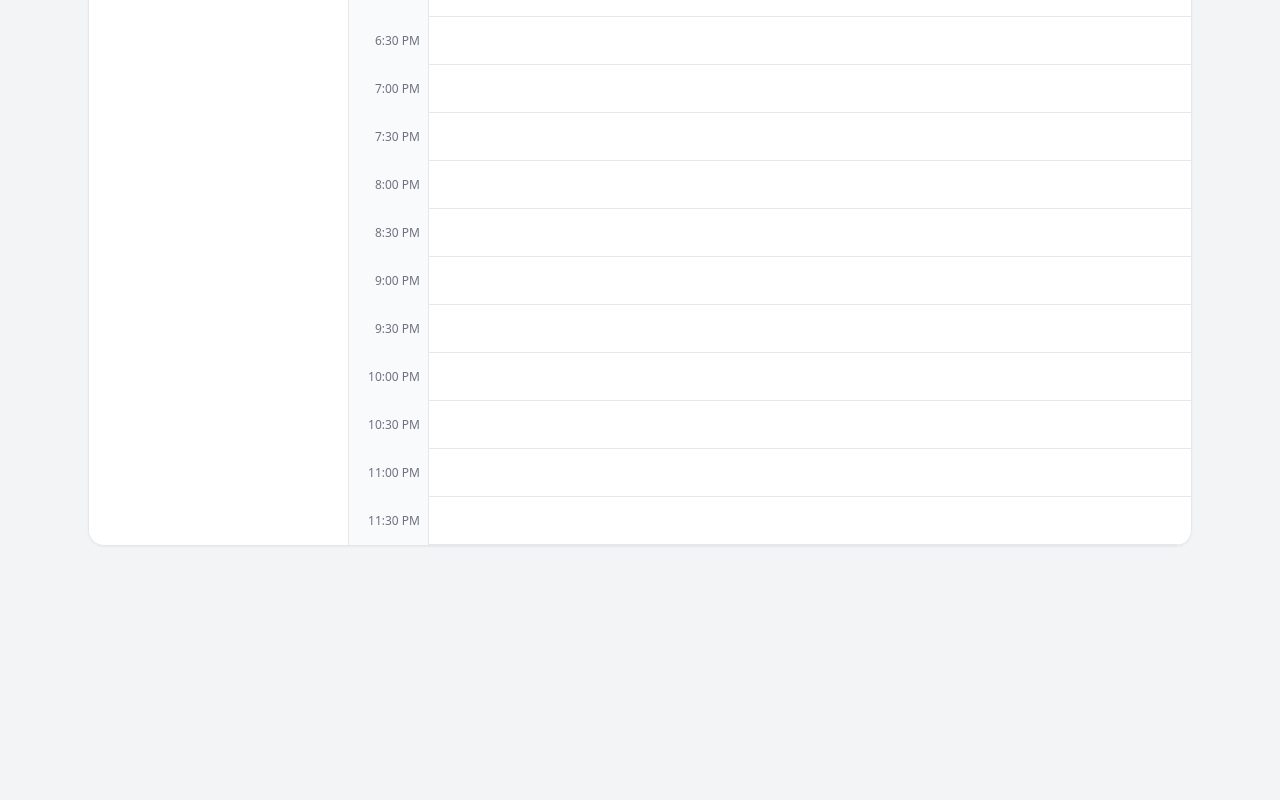
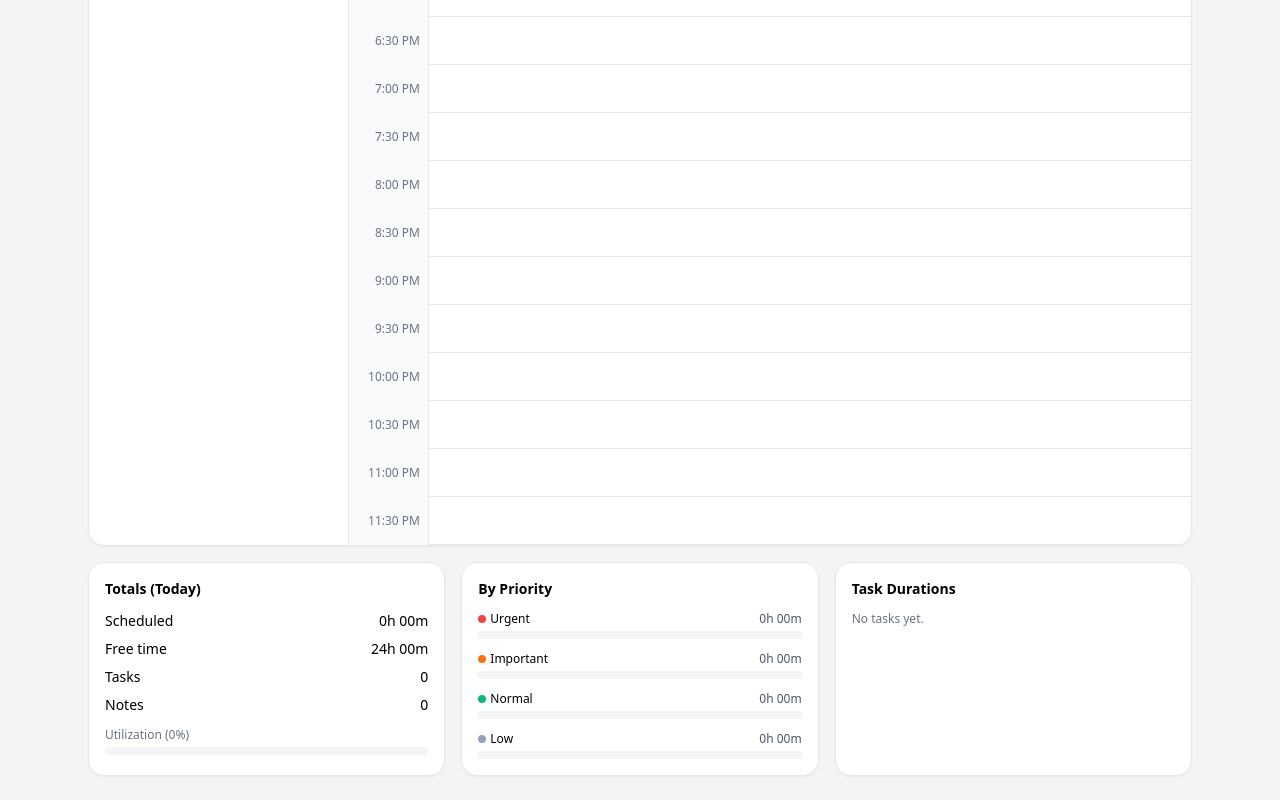
Before and after one commit to shsanzid/daily-planner, a React (Vite) app: page / in a window 1280 px wide. Shown: the part 1886-2686 px from the top of the page. Before the commit the page ends 2456 px from the top, so only its background shows below. Built offline with nearby package versions, Linux system fonts and the light colour scheme.

Commit message:
Update DailyPlanner.jsx

```diff
--- a/src/DailyPlanner.jsx
+++ b/src/DailyPlanner.jsx
@@ -1,15 +1,17 @@
 import React, { useEffect, useMemo, useState } from "react";
 
 /*
-  Daily Planner – 30-minute slots + priorities + sidebar list
+  Daily Planner – 30-minute slots + priorities + sidebar list + stats
   - 12h AM/PM display
   - Dhaka live clock
   - Sidebar shows today’s tasks (click to jump)
+  - Bottom statistics (total scheduled, free time, by priority, task durations)
   - LocalStorage per-day persistence
 */
 
 // ---------- Constants & helpers ----------
 const DEFAULT_TZ = "Asia/Dhaka";
+const DAY_MIN = 24 * 60;
 
 function makeId() {
   return Math.random().toString(36).slice(2, 10);
@@ -23,7 +25,7 @@ const PRIORITY_META = {
     dot: "bg-red-500",
   },
   high: {
-    label: "Important", // label shows as 'Important'
+    label: "Important", // shown as Important
     badge: "bg-orange-100 text-orange-700 border-orange-200",
     dot: "bg-orange-500",
   },
@@ -52,6 +54,12 @@ function dateKey(d) {
 function toMinutes(t) {
   const [h, m] = t.split(":").map(Number);
   return h * 60 + m;
+}
+
+function minutesToHHMM(min) {
+  const h = Math.floor(min / 60);
+  const m = min % 60;
+  return `${h}h ${String(m).padStart(2, "0")}m`;
 }
 
 function clampTimeToSlots(t) {
@@ -155,6 +163,52 @@ export default function DailyPlanner() {
       }),
     [data.tasks]
   );
+
+  // ---- Statistics (de-overlapped minutes using 30-min slots) ----
+  const stats = useMemo(() => {
+    // set of slot indexes (0..47) that are covered by any task -> 30min each
+    const covered = new Set();
+    data.tasks.forEach((task) => {
+      const s = toMinutes(task.start);
+      const e = toMinutes(task.end);
+      for (let m = s; m < e; m += 30) {
+        const idx = Math.floor(m / 30);
+        if (idx >= 0 && idx < 48) covered.add(idx);
+      }
+    });
+    const scheduledMin = covered.size * 30;
+    const freeMin = Math.max(0, DAY_MIN - scheduledMin);
+
+    // per-priority coverage (also de-overlapped within that priority)
+    const byPriority = {};
+    PRIORITIES.forEach((p) => {
+      const set = new Set();
+      data.tasks
+        .filter((t) => t.priority === p)
+        .forEach((task) => {
+          const s = toMinutes(task.start);
+          const e = toMinutes(task.end);
+          for (let m = s; m < e; m += 30) {
+            const idx = Math.floor(m / 30);
+            if (idx >= 0 && idx < 48) set.add(idx);
+          }
+        });
+      byPriority[p] = set.size * 30;
+    });
+
+    // per-task duration (simple end - start)
+    const perTask = data.tasks.map((t) => ({
+      id: t.id,
+      title: t.title,
+      priority: t.priority,
+      color: t.color,
+      start: t.start,
+      end: t.end,
+      minutes: Math.max(0, toMinutes(t.end) - toMinutes(t.start)),
+    }));
+
+    return { scheduledMin, freeMin, byPriority, perTask };
+  }, [data.tasks]);
 
   // Actions
   function addNote({ time, title, priority }) {
@@ -476,6 +530,114 @@ export default function DailyPlanner() {
         </div>
       </div>
 
+      {/* ---------- Statistics (bottom) ---------- */}
+      <div className="mt-4 grid gap-4 md:grid-cols-3">
+        {/* Totals card */}
+        <div className="rounded-2xl border bg-white p-4 shadow-sm">
+          <h4 className="text-sm font-semibold mb-3">Totals (Today)</h4>
+          <div className="space-y-2 text-sm">
+            <div className="flex justify-between">
+              <span>Scheduled</span>
+              <span className="font-medium">{minutesToHHMM(stats.scheduledMin)}</span>
+            </div>
+            <div className="flex justify-between">
+              <span>Free time</span>
+              <span className="font-medium">{minutesToHHMM(stats.freeMin)}</span>
+            </div>
+            <div className="flex justify-between">
+              <span>Tasks</span>
+              <span className="font-medium">{data.tasks.length}</span>
+            </div>
+            <div className="flex justify-between">
+              <span>Notes</span>
+              <span className="font-medium">{data.notes.length}</span>
+            </div>
+          </div>
+          {/* Overall utilization bar */}
+          <div className="mt-3">
+            <div className="mb-1 text-xs text-gray-500">
+              Utilization ({Math.round((stats.scheduledMin / DAY_MIN) * 100)}%)
+            </div>
+            <div className="h-2 w-full rounded-full bg-gray-100 overflow-hidden">
+              <div
+                className="h-full bg-indigo-500"
+                style={{ width: `${(stats.scheduledMin / DAY_MIN) * 100}%` }}
+              />
+            </div>
+          </div>
+        </div>
+
+        {/* By priority card */}
+        <div className="rounded-2xl border bg-white p-4 shadow-sm">
+          <h4 className="text-sm font-semibold mb-3">By Priority</h4>
+          <div className="space-y-3">
+            {PRIORITIES.map((p) => {
+              const mins = stats.byPriority[p] || 0;
+              const pct = mins ? Math.min(100, Math.round((mins / DAY_MIN) * 100)) : 0;
+              return (
+                <div key={p}>
+                  <div className="flex justify-between text-xs mb-1">
+                    <span className="inline-flex items-center gap-1">
+                      <span className={`h-2 w-2 rounded-full ${PRIORITY_META[p].dot}`} />
+                      {PRIORITY_META[p].label}
+                    </span>
+                    <span className="text-gray-600">{minutesToHHMM(mins)}</span>
+                  </div>
+                  <div className="h-2 w-full rounded-full bg-gray-100 overflow-hidden">
+                    <div
+                      className="h-full"
+                      style={{
+                        width: `${pct}%`,
+                        background:
+                          p === "urgent"
+                            ? "#ef4444"
+                            : p === "high"
+                            ? "#f59e0b"
+                            : p === "normal"
+                            ? "#10b981"
+                            : "#94a3b8",
+                      }}
+                    />
+                  </div>
+                </div>
+              );
+            })}
+          </div>
+        </div>
+
+        {/* Task durations card */}
+        <div className="rounded-2xl border bg-white p-4 shadow-sm">
+          <h4 className="text-sm font-semibold mb-3">Task Durations</h4>
+          {stats.perTask.length === 0 ? (
+            <p className="text-xs text-gray-500">No tasks yet.</p>
+          ) : (
+            <ul className="space-y-2">
+              {stats.perTask
+                .sort((a, b) => toMinutes(a.start) - toMinutes(b.start))
+                .map((t) => (
+                  <li key={t.id} className="flex items-center justify-between gap-2">
+                    <button
+                      className="text-left hover:underline text-sm"
+                      onClick={() => scrollToSlot(t.start)}
+                      title={`${to12hLabel(t.start)}–${to12hLabel(t.end)}`}
+                    >
+                      <span
+                        className={`mr-2 inline-block text-[11px] px-1.5 py-0.5 rounded border ${PRIORITY_META[t.priority].badge}`}
+                      >
+                        {PRIORITY_META[t.priority].label}
+                      </span>
+                      {t.title}
+                    </button>
+                    <span className="text-xs text-gray-600">
+                      {minutesToHHMM(t.minutes)}
+                    </span>
+                  </li>
+                ))}
+            </ul>
+          )}
+        </div>
+      </div>
+
       {/* Add Task Modal */}
       {showModal && (
         <div
```
